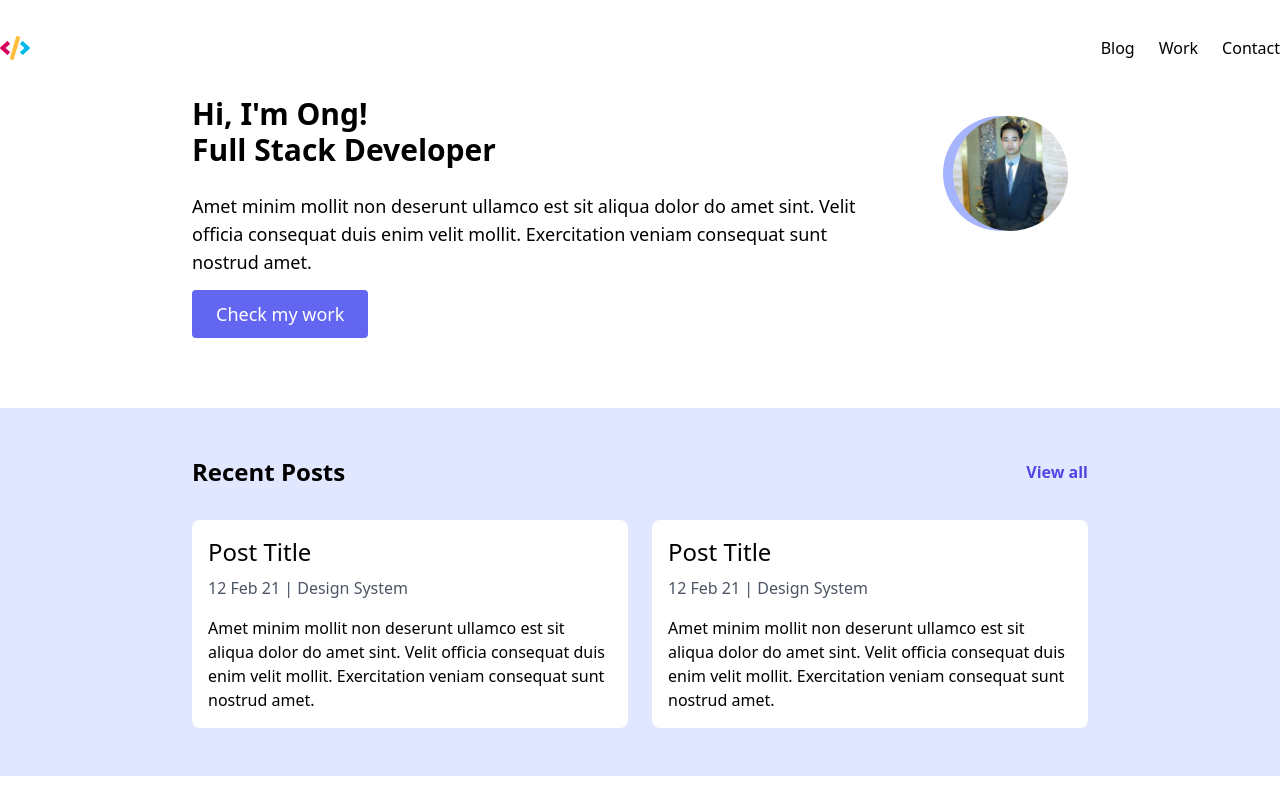
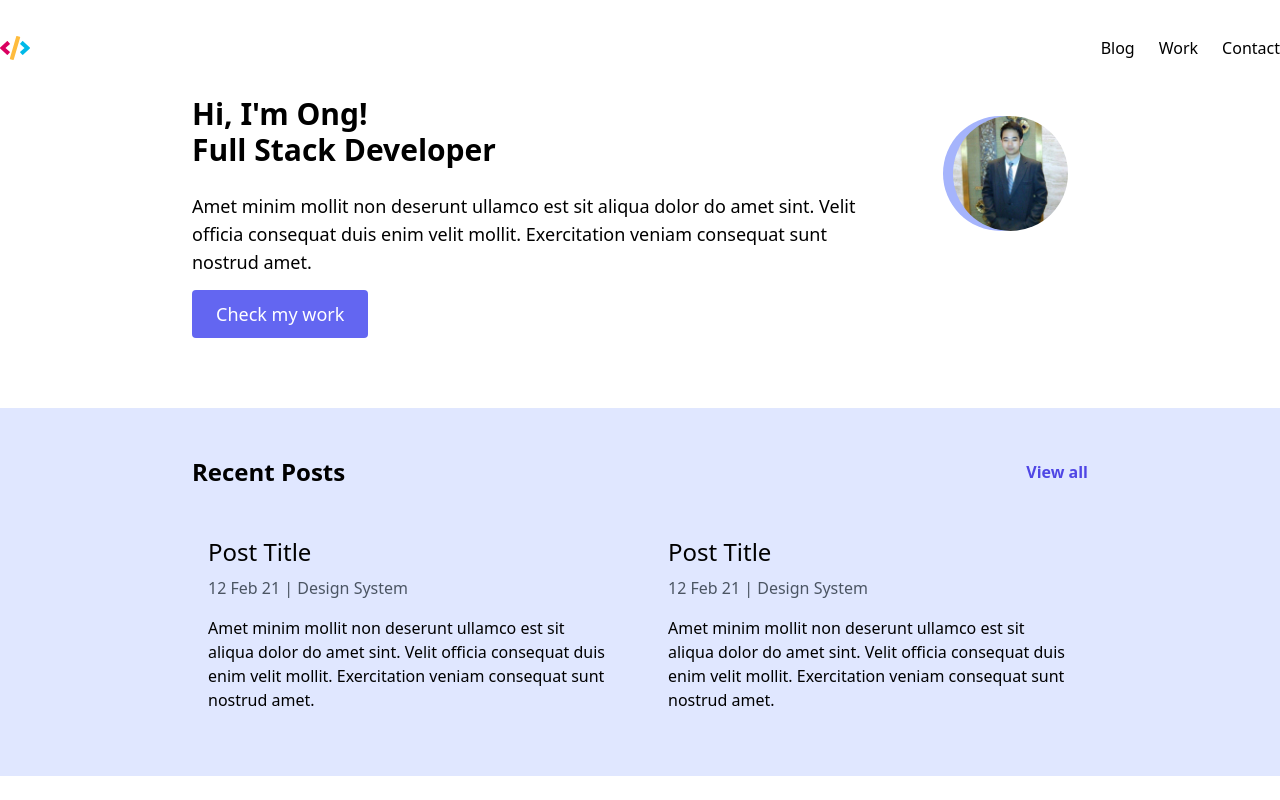
Before and after one commit to MochaDecoder/Portfolio, a Next.js app: page / in a window 1280 px wide. Shown: the top 800 px of the page. Built offline with nearby package versions, Linux system fonts and the light colour scheme.

Commit message:
fix(post): make dynamic className

```diff
--- a/app/components/posts/post.tsx
+++ b/app/components/posts/post.tsx
@@ -1,6 +1,6 @@
-export default function Post() {
+export default function Post({ className = 'rounded-lg' }) {
   return (
-    <article className="bg-white p-4 rounded-lg">
+    <article className={`{bg-white p-4 ${className}`}>
       <h3 className="text-2xl mb-2 font-medium">Post Title</h3>
       <span className="text-gray-600 mb-4 block">
         <date>12 Feb 21</date> | Design System
```
